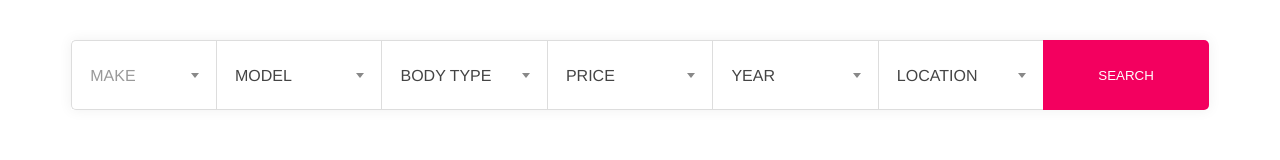
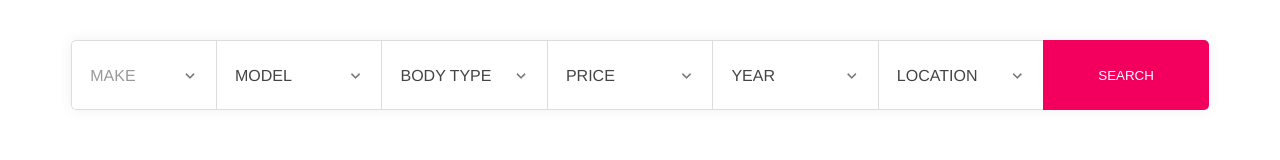
Before and after one commit to BorisVukelic/CarSearch, a Vue app in the folder carsearch/: page /CarSearch in a window 1280 px wide. Shown: the top 160 px of the page. Built offline with nearby package versions, Linux system fonts and the light colour scheme.

Commit message:
boris stilovi usrani

```diff
--- a/carsearch/public/index.html
+++ b/carsearch/public/index.html
@@ -4,6 +4,7 @@
     <script src="https://ajax.googleapis.com/ajax/libs/jquery/3.3.1/jquery.min.js"></script>
     <link href="https://cdnjs.cloudflare.com/ajax/libs/select2/4.0.6-rc.0/css/select2.min.css" rel="stylesheet" />
     <script src="https://cdnjs.cloudflare.com/ajax/libs/select2/4.0.6-rc.0/js/select2.min.js"></script>
+    <link rel="stylesheet" href="https://use.fontawesome.com/releases/v5.3.1/css/all.css" integrity="sha384-mzrmE5qonljUremFsqc01SB46JvROS7bZs3IO2EmfFsd15uHvIt+Y8vEf7N7fWAU" crossorigin="anonymous">
     <meta charset="utf-8">
     <meta http-equiv="X-UA-Compatible" content="IE=edge">
     <meta name="viewport" content="width=device-width,initial-scale=1.0">
@@ -17,6 +18,7 @@
           minimumResultsForSearch: -1,
           placeholder: "MAKE"
         });
+        $('.select2-selection__arrow').append('<i class="fas fa-angle-down"></i>');
       });
     </script>
 
--- a/carsearch/src/components/CarSearch.vue
+++ b/carsearch/src/components/CarSearch.vue
@@ -4,7 +4,7 @@
         <div class="but but1">
           <select class="js-example-basic-single" name="MAKE">
             <option></option>
-            <option>Any</option>
+            <option>MAKE</option>
             <option value="Toyota">Toyota</option>
             <option value="Nissan">Nissan</option>
             <option value="Mazda">Mazda</option>
@@ -61,6 +61,21 @@ export default {
 }
 </script>
 <style media="screen">
+@font-face{
+    font-family: "Gotham Pro";
+    src: local("Gotham Pro Bold"), url("http://carvisor.co.nz/assets/fonts/GothaProBol.woff") format("woff");
+    font-style: normal;
+    font-weight: bold;
+}
+@font-face{
+    font-family: "Gotham Pro Light";
+    src: local("Gotham Pro Light"), url("http://carvisor.co.nz/assets/fonts/GothaProLig.woff") format("woff");
+    font-style: normal;
+}
+.select2-results
+{
+  font-family: 'Gotham Pro Light', Arial, sans-serif;
+}
 .but select{
   height: 100%!important;
 }
@@ -154,7 +169,8 @@ export default {
   -webkit-transition: transform 2s ease;
   -moz-transition: transform 2s ease;
   -o-transition: transform 2s ease;
-  transition: transform 2s ease
+  transition: transform 2s ease;
+  display:none;
 }
 .select2-container--default.select2-container--open .select2-selection--single .select2-selection__arrow b,
 .collapsible-header.active .pseudo-selection-arrow b
@@ -169,7 +185,10 @@ export default {
 }
 .select2-results__options li {
   font-size: 13px;
-  border-bottom: 1px solid #f0f2f5
+  border-bottom: 1px solid #f0f2f5;
+  padding-left: 15px;
+  font-weight:400;
+  color:rgb(85, 85, 85);
 }
 .select2-dropdown{
   border: 1px solid #ddd;
@@ -178,6 +197,17 @@ export default {
 }
 .select2.select2-container.select2-container--default.select2-container--below.select2-container--open.select2-container--focus{
   border-bottom: 1px solid #aaa !important;
+}
+.select2-selection__arrow i{
+  vertical-align: text-bottom;
+  margin-bottom:21px;
+  -webkit-text-stroke: 1px white;
+  color:#767676;
+}
+.select2.select2-container.select2-container--default:hover ,
+.select2.select2-container.select2-container--default:hover .select2-selection__placeholder,
+.select2.select2-container.select2-container--default:hover i{
+  color: #484848 !important;
 }
 </style>
 <style lang="css" scoped>
```
